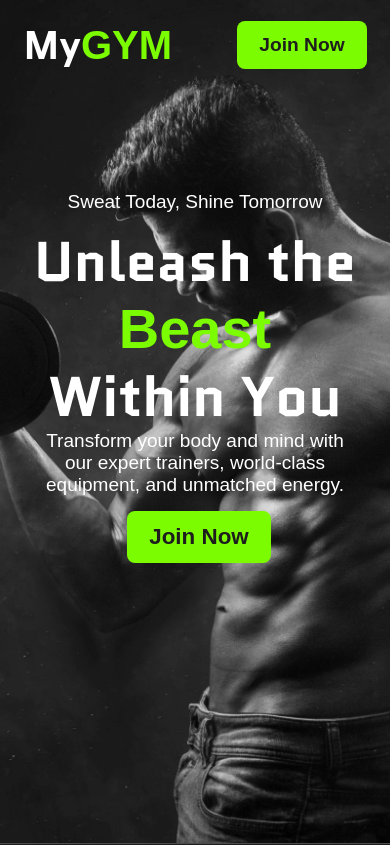
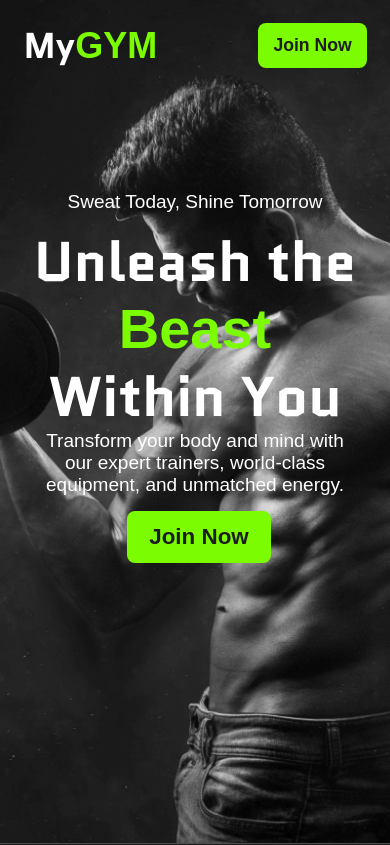
Before and after one commit to Omkar-455/MyGYM-Landing-Page, a plain HTML site: page index.html in a window 390 px wide. Shown: the top 845 px of the page. Drawn offline with Linux system fonts and the light colour scheme; a web font is replaced by a local one.

Commit message:
Code Updated

```diff
--- a/style.css
+++ b/style.css
@@ -355,6 +355,13 @@ strong {
     .nav {
         max-width: 88vw;
     }
+    .nav h2{
+        font-size: 2.25rem;
+    }
+    .nav .btn{
+        padding: 12px 15px;
+        font-size: 1.1rem;
+    }
 
     .hero-section {
         max-width: 88vw;
```
